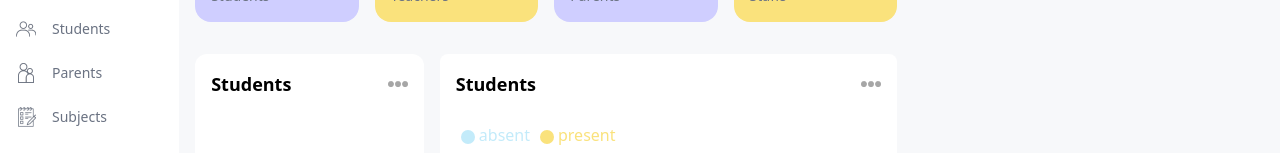
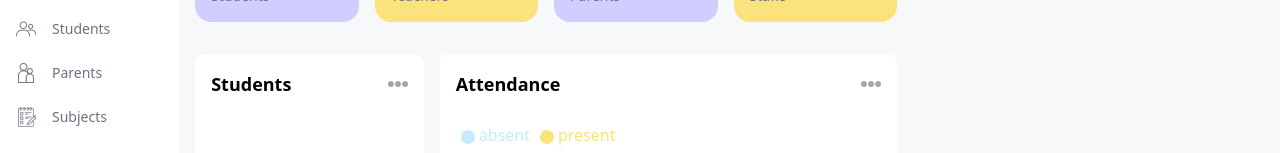
Before and after one commit to doglez/school-dash-nextjs-tailwind, a Next.js app: page /admin in a window 1280 px wide. Shown: the part 201-354 px from the top of the page. Built offline with nearby package versions, Linux system fonts and the light colour scheme.

Commit message:
h1 -> Attendace

```diff
--- a/src/components/AttendanceChart.tsx
+++ b/src/components/AttendanceChart.tsx
@@ -44,7 +44,7 @@
         <div className="bg-white rounded-lg w-full h-full p-4">
             {/* TITLE */}
             <div className="flex justify-between items-center">
-                <h1 className="text-lg font-semibold">Students</h1>
+                <h1 className="text-lg font-semibold">Attendance</h1>
                 <Image src="/moreDark.png" alt="" width={20} height={20} />
             </div>
             {/* CHART */}
```
